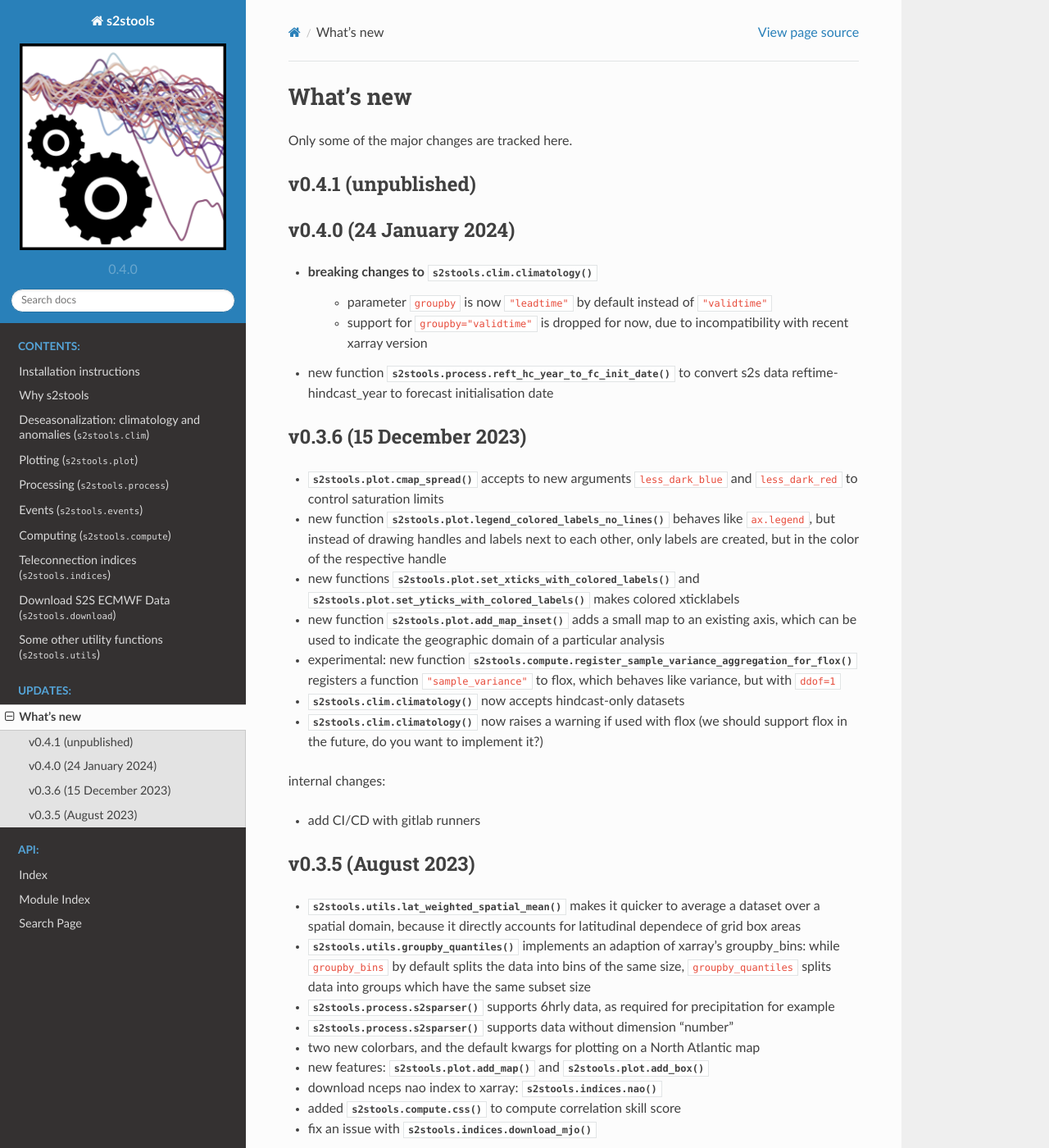
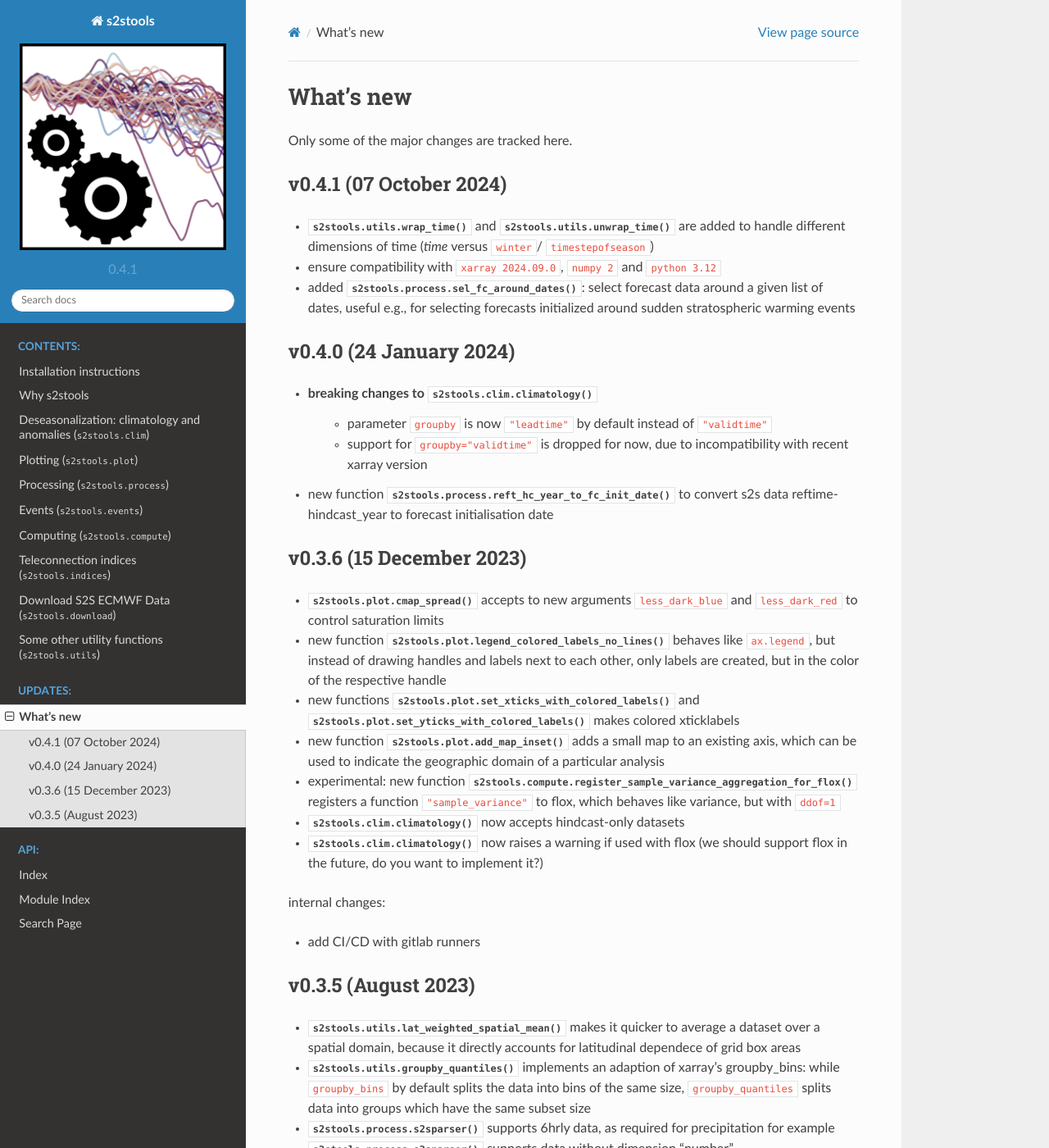
Before and after one commit to jonas-spaeth/s2stools, a Sphinx documentation site: the page built from docs/source/whatsnew.rst, in a window 1280 px wide and 1400 px high. Shown: the whole window at 82% size. Built offline with Sphinx 7.4.7 and the Read the Docs theme 2.0.0, drawn with Linux system fonts in a browser that asks for light colours; some of the changed text lies outside the part shown.

Commit message:
prepare release of 0.4.1

```diff
--- a/docs/source/conf.py
+++ b/docs/source/conf.py
@@ -13,7 +13,7 @@ import sys
 sys.path.insert(0, os.path.abspath("../.."))
 
 project = "s2stools"
-copyright = "2023, Jonas Spaeth"
+copyright = "2024, Jonas Spaeth"
 author = "Jonas Spaeth"
 with open("../../VERSION") as f:
     version = f.read().strip()
--- a/docs/source/whatsnew.rst
+++ b/docs/source/whatsnew.rst
@@ -5,18 +5,21 @@ What's new
 
 Only some of the major changes are tracked here.
 
-v0.4.1 (unpublished)
---------------------
+v0.4.1 (07 October 2024)
+------------------------
+- :func:`s2stools.utils.wrap_time` and :func:`s2stools.utils.unwrap_time` are added to handle different dimensions of time (`time` versus ``winter``/ ``timestepofseason``)
+- ensure compatibility with ``xarray 2024.09.0``, ``numpy 2`` and ``python 3.12``
+- added :func:`s2stools.process.sel_fc_around_dates`: select forecast data around a given list of dates, useful e.g., for selecting forecasts initialized around sudden stratospheric warming events
 
 v0.4.0 (24 January 2024)
---------------------
+------------------------
 - breaking changes to :func:`s2stools.clim.climatology`
     - parameter ``groupby`` is now ``"leadtime"`` by default instead of ``"validtime"``
     - support for ``groupby="validtime"`` is dropped for now, due to incompatibility with recent xarray version
 - new function :func:`s2stools.process.reft_hc_year_to_fc_init_date` to convert s2s data reftime-hindcast_year to forecast initialisation date
 
 v0.3.6 (15 December 2023)
---------------------
+-------------------------
 
 - :func:`s2stools.plot.cmap_spread` accepts to new arguments ``less_dark_blue`` and ``less_dark_red`` to control saturation limits
 - new function :func:`s2stools.plot.legend_colored_labels_no_lines` behaves like ``ax.legend``, but instead of drawing handles and labels next to each other, only labels are created, but in the color of the respective handle
--- a/pyproject.toml
+++ b/pyproject.toml
@@ -4,7 +4,7 @@ build-backend = "setuptools.build_meta"
 
 [project]
 name = "s2stools"
-version = "0.4.0"
+version = "0.4.1"
 authors = [
     { name = "Jonas Spaeth", email = "jonas.spaeth@physik.uni-muenchen.de" },
 ]
--- a/s2stools/__init__.py
+++ b/s2stools/__init__.py
@@ -1,3 +1,3 @@
 from . import clim, events, process, plot, indices, utils, compute, download
 
-__version__ = "0.4.0"
+__version__ = "0.4.1"
```
Also changed, not shown: 1 other file.
